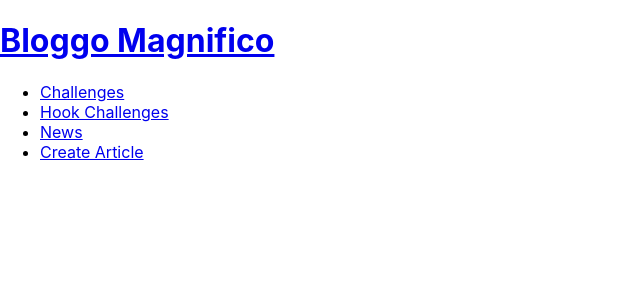
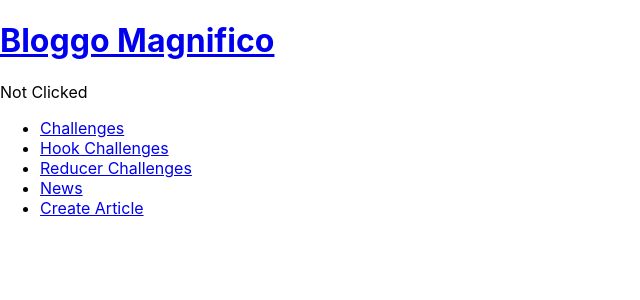
Before and after one commit to deanssmart/react-developme-week10, a React (Create React App) app: page /reducer in a window 1280 px wide. Shown: the top 300 px of the page, without its empty margins (0-640 px from the left). Built offline with nearby package versions, Linux system fonts and the light colour scheme; the HTML template or start-up script is replaced by a standard one.

Commit message:
Clicked reducer challenge completed

```diff
--- a/src/App.js
+++ b/src/App.js
@@ -13,6 +13,8 @@ import Square from './hooks/Square';
 import ToggleText from './hooks/ToggleText';
 import Counter from './hooks/Counter';
 import StepCounter from './hooks/StepCounter';
+
+import {Clicked as ClickedReducer } from './reducers/Clicked';
 
 import Header from './news/Header';
 import Articles from './news/Articles';
@@ -47,6 +49,9 @@ const App = () => (
         <Counter initial={ 50 } max={ 100 } />
         <StepCounter step={ 5 } max={ 100 } />
       </Route>
+      <Route exact path='/reducer'>
+        <ClickedReducer />
+      </Route>
       <Route exact path='/news'>
           <Articles />
       </Route>
--- a/src/hooks/Square.js
+++ b/src/hooks/Square.js
@@ -4,7 +4,7 @@ const Square = ({ colour }) => {
     const [clicked, setClicked] = useState(false);
     const updateClicked = () => setClicked(!clicked);
 
-    const background = clicked ? colour : Square.defaultProps.colour;
+    const background = clicked ? colour : "green";
 
     return(
         <div
@@ -18,7 +18,7 @@ const Square = ({ colour }) => {
 }
 
 Square.defaultProps = {
-    colour: "green",
+    colour: "hotpink",
 };
 
 export default Square;
--- a/src/hooks/StepCounter.js
+++ b/src/hooks/StepCounter.js
@@ -1,7 +1,7 @@
 import React, { useState } from 'react';
 
 const StepCounter = ({ step, max }) => {
-    const [counter, setCounter] = useState(StepCounter.defaultProps.initial);
+    const [counter, setCounter] = useState(0);
 
     const updateCounterPos = () => {
         if(counter + step <= max){
@@ -25,8 +25,4 @@ const StepCounter = ({ step, max }) => {
 
 }
 
-StepCounter.defaultProps = {
-    initial: 0
-}
-
 export default StepCounter;
--- a/src/news/Footer.js
+++ b/src/news/Footer.js
@@ -12,6 +12,9 @@ const Footer = () => (
                 <Link to="/hooks" className="nav-link">Hook Challenges</Link>
             </li>
             <li className="nav-item">
+                <Link to="/reducer" className="nav-link">Reducer Challenges</Link>
+            </li>
+            <li className="nav-item">
                 <Link to="/news" className="nav-link">News</Link>
             </li>
             <li className="nav-item">
--- /dev/null
+++ b/src/reducers/Clicked.js
@@ -0,0 +1,29 @@
+import React, { useReducer } from 'react';
+
+// initial state
+let initialState = {
+    clicked: false
+};
+
+// reducer
+let reducer = (state, action) => {
+    switch (action.type) {
+        case "CLICKED": return {
+            ...state,
+            clicked: true,
+        };
+        default: return state;
+    }
+};
+
+// component
+export const Clicked = () => {
+    const [state, dispatch] = useReducer(reducer, initialState);
+    const { clicked } = state;
+
+    return(
+        <p onClick={ () => dispatch({ type: "CLICKED", }) }>
+            { clicked ? "Clicked" : "Not Clicked"}
+        </p>
+    );
+};
```
